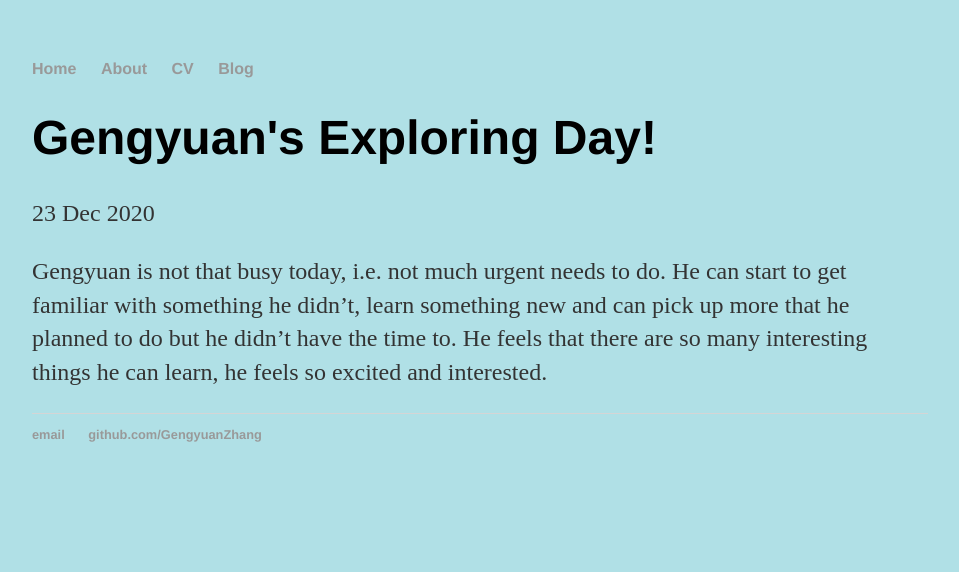
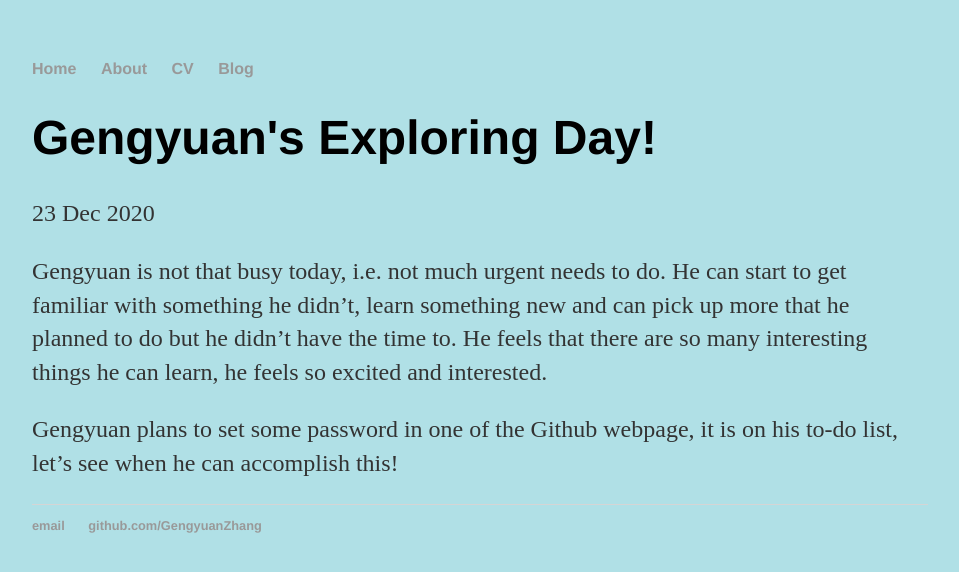
Before and after one commit to GengyuanZhang/GengyuanZhang.github.io, a Jekyll site: the page built from _posts/2020-12-23-gengyuan-zhang-progress.md, in a window 1280 px wide. Shown: the top 572 px of the page, without its empty margins (160-1119 px from the left). Built offline with Jekyll 4.4.1, drawn with Linux system fonts in a browser that asks for light colours.

Commit message:
Update 2020-12-23-gengyuan-zhang-progress.md

```diff
--- a/_posts/2020-12-23-gengyuan-zhang-progress.md
+++ b/_posts/2020-12-23-gengyuan-zhang-progress.md
@@ -5,3 +5,5 @@
 ---
 
 Gengyuan is not that busy today, i.e. not much urgent needs to do. He can start to get familiar with something he didn't, learn something new and can pick up more that he planned to do but he didn't have the time to. He feels that there are so many interesting things he can learn, he feels so excited and interested.
+
+Gengyuan plans to set some password in one of the Github webpage, it is on his to-do list, let's see when he can accomplish this!
```
